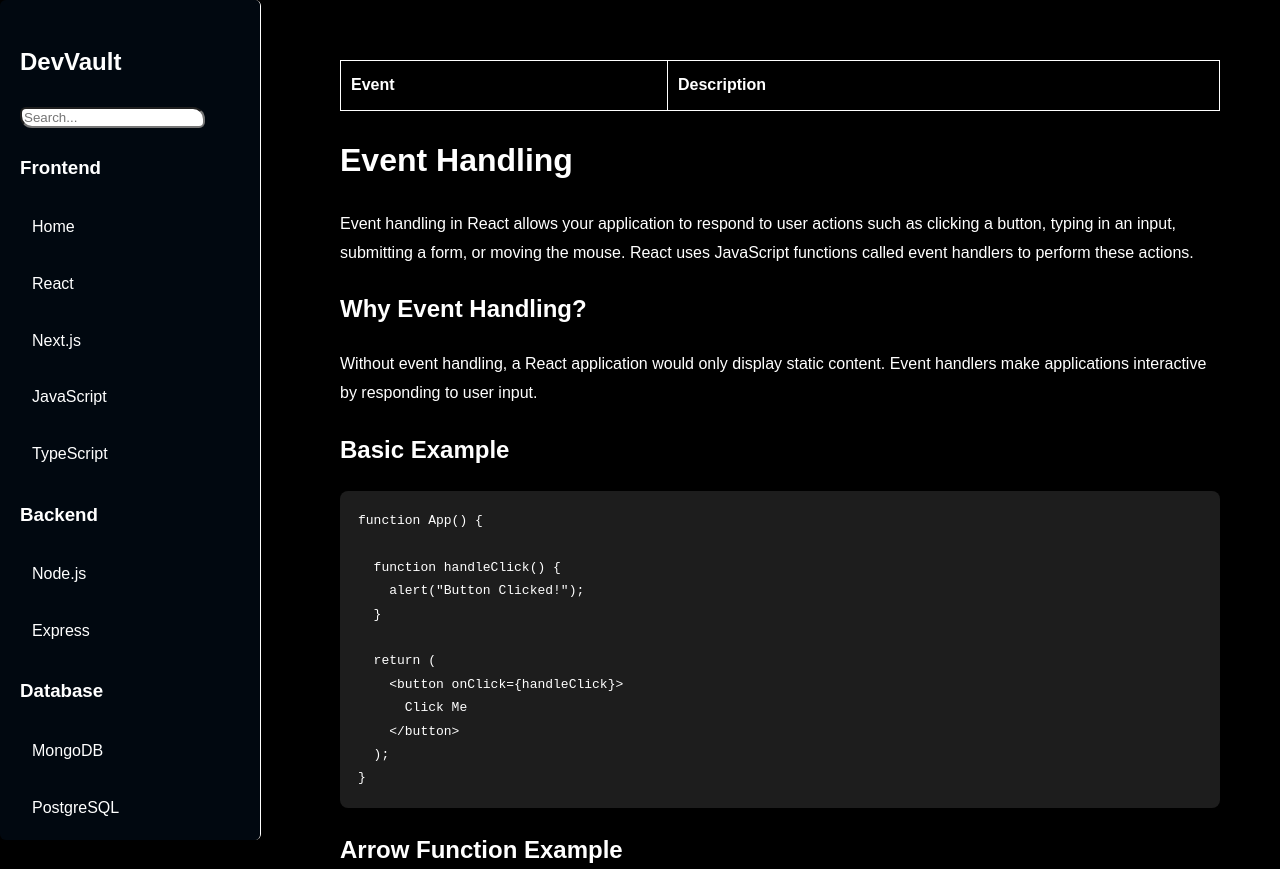
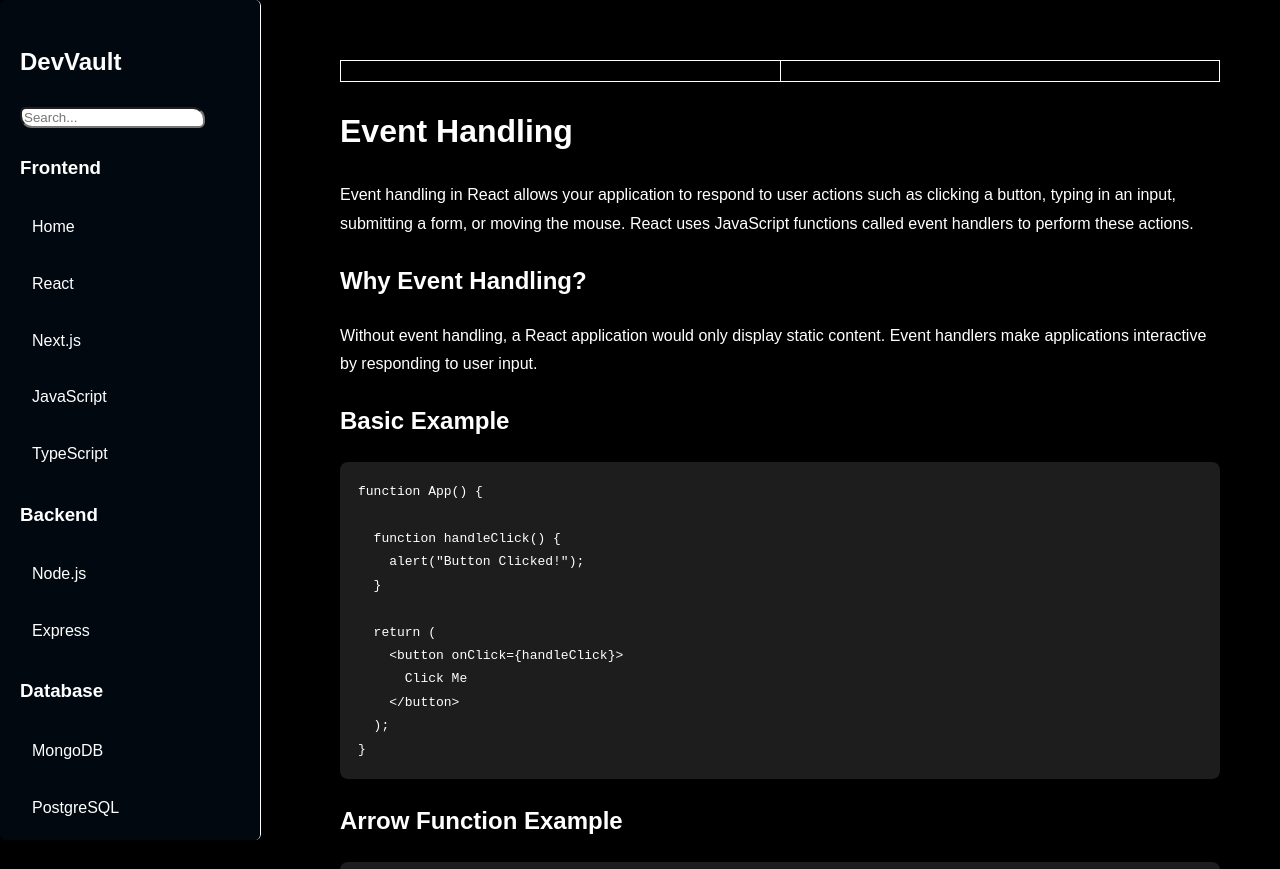
Before and after one commit to asmitbiswas/Project-Next-JS, a Next.js app in the folder app/: page /React/Event_Handling in a window 1280 px wide. Shown: the top 869 px of the page. Built offline with nearby package versions, Linux system fonts and the light colour scheme.

Commit message:
updated layout.tsx file

```diff
--- a/app/app/(categories)/React/layout.tsx
+++ b/app/app/(categories)/React/layout.tsx
@@ -26,8 +26,8 @@ export default function ReactLayout({ children }: { children: React.ReactNode })
         >
           <tbody>
             <tr>
-              <th style={{ border: "1px solid white", padding: "10px", textAlign: "left" }}>Event</th>
-              <th style={{ border: "1px solid white", padding: "10px", textAlign: "left" }}>Description</th>
+              <th style={{ border: "1px solid white", padding: "10px", textAlign: "left" }}></th>
+              <th style={{ border: "1px solid white", padding: "10px", textAlign: "left" }}></th>
             </tr>
           </tbody>
         </table>
```
